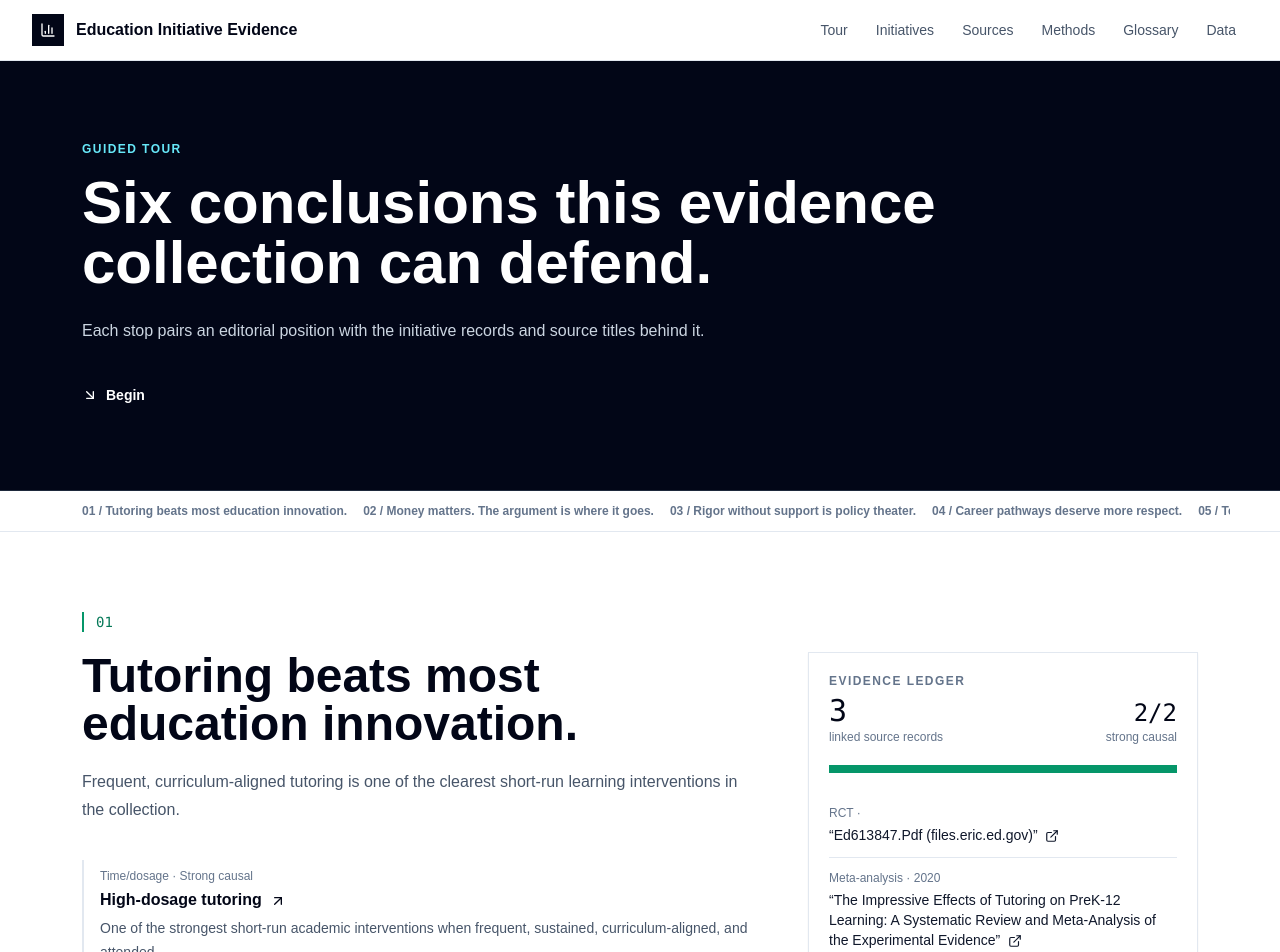
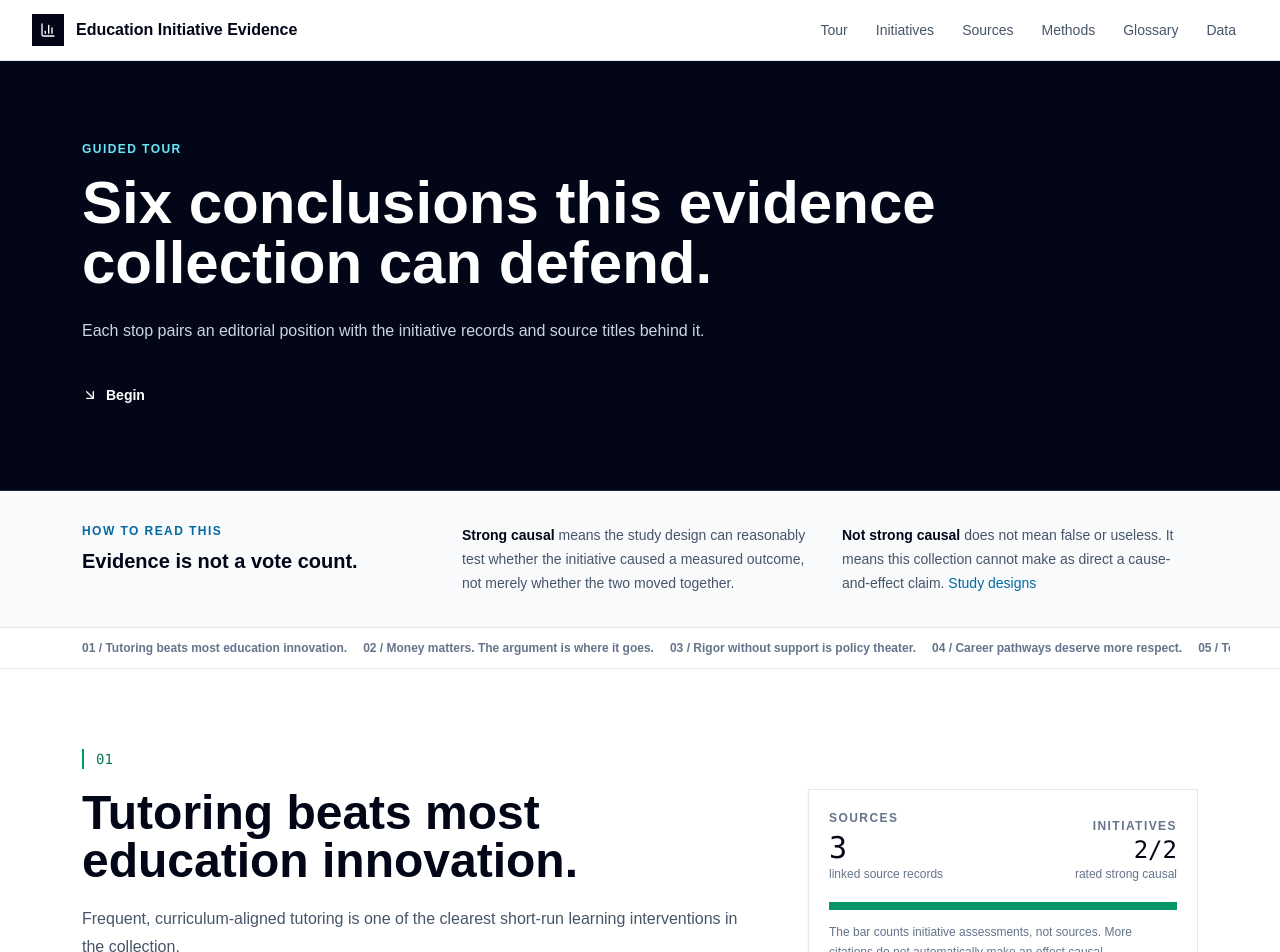
Before and after one commit to athsrueas-geocurator/Education-Initiatives, a Next.js app: page /tour in a window 1280 px wide. Shown: the top 952 px of the page. Built offline with nearby package versions, Linux system fonts and the light colour scheme.

Commit message:
Clarify tour evidence ledger

```diff
--- a/src/components/tour/EvidenceTour.tsx
+++ b/src/components/tour/EvidenceTour.tsx
@@ -89,16 +89,18 @@ function EvidenceLedger({ initiatives, sources, accent }: { initiatives: Initiat
     <aside className="border border-slate-200 bg-white p-5 shadow-sm">
       <div className="flex items-end justify-between gap-4">
         <div>
-          <p className="text-xs font-semibold uppercase tracking-[0.12em] text-slate-500">Evidence ledger</p>
+          <p className="text-xs font-semibold uppercase tracking-[0.12em] text-slate-500">Sources</p>
           <p className="mt-1 font-mono text-3xl tabular-nums text-slate-950">{linkedSources.length}</p>
           <p className="text-xs text-slate-500">linked source records</p>
         </div>
         <div className="text-right">
+          <p className="text-xs font-semibold uppercase tracking-[0.12em] text-slate-500">Initiatives</p>
           <p className="font-mono text-2xl tabular-nums text-slate-950">{strongCount}/{initiatives.length}</p>
-          <p className="text-xs text-slate-500">strong causal</p>
+          <p className="text-xs text-slate-500">rated strong causal</p>
         </div>
       </div>
-      <div className="mt-5 h-2 overflow-hidden bg-slate-100"><div className={`h-full ${barClass[accent]}`} style={{ width: `${(strongCount / max) * 100}%` }} /></div>
+      <div className="mt-5 h-2 overflow-hidden bg-slate-100" aria-label={`${strongCount} of ${initiatives.length} initiatives rated strong causal`}><div className={`h-full ${barClass[accent]}`} style={{ width: `${(strongCount / max) * 100}%` }} /></div>
+      <p className="mt-3 text-xs leading-5 text-slate-500">The bar counts initiative assessments, not sources. More citations do not automatically make an effect causal.</p>
       <div className="mt-5">
         {linkedSources.slice(0, 3).map((source) => <SourcePreview key={source.id} source={source} />)}
       </div>
@@ -117,6 +119,17 @@ export function EvidenceTour({ initiatives, sources }: { initiatives: Initiative
           <h1 className="mt-4 max-w-4xl text-4xl font-semibold leading-tight sm:text-6xl">Six conclusions this evidence collection can defend.</h1>
           <p className="mt-6 max-w-2xl text-base leading-7 text-slate-300">Each stop pairs an editorial position with the initiative records and source titles behind it.</p>
           <a href="#stop-01" className="mt-10 inline-flex items-center gap-2 text-sm font-semibold text-white hover:text-cyan-300"><ArrowDownRight className="h-4 w-4" /> Begin</a>
+        </div>
+      </section>
+
+      <section className="border-b border-slate-200 bg-slate-50">
+        <div className="mx-auto grid max-w-[1180px] gap-6 px-4 py-8 sm:px-6 md:grid-cols-3 lg:px-8">
+          <div className="md:col-span-1">
+            <p className="text-xs font-semibold uppercase tracking-[0.12em] text-sky-700">How to read this</p>
+            <h2 className="mt-2 text-xl font-semibold text-slate-950">Evidence is not a vote count.</h2>
+          </div>
+          <p className="text-sm leading-6 text-slate-600"><strong className="font-semibold text-slate-950">Strong causal</strong> means the study design can reasonably test whether the initiative caused a measured outcome, not merely whether the two moved together.</p>
+          <p className="text-sm leading-6 text-slate-600"><strong className="font-semibold text-slate-950">Not strong causal</strong> does not mean false or useless. It means this collection cannot make as direct a cause-and-effect claim. <Link href="/methods" className="font-medium text-sky-700 hover:text-sky-900">Study designs</Link></p>
         </div>
       </section>
 
```
